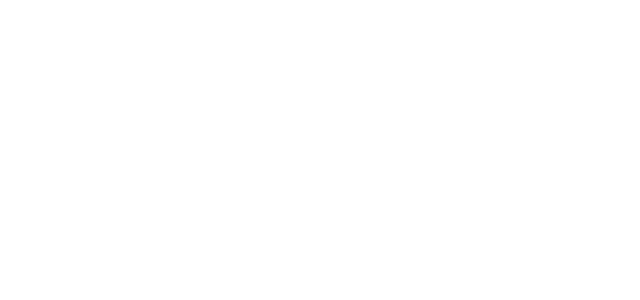
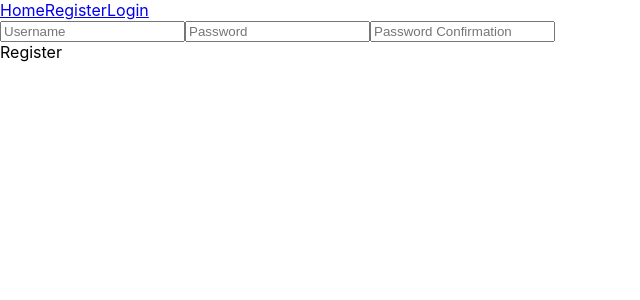
Before and after one commit to JC33340/remindersFrontend, a React (Create React App) app in the folder reminders-frontend/: page /register in a window 1280 px wide. Before the commit this address had no page. Shown: the top 300 px of the page, without its empty margins (0-640 px from the left). Built offline with nearby package versions, Linux system fonts and the light colour scheme.

Commit message:
finished create user and login funcitonality

```diff
--- a/reminders-frontend/src/App.tsx
+++ b/reminders-frontend/src/App.tsx
@@ -7,9 +7,9 @@ import LoginPage from './pages/LoginPage';
 import PrivateRoute from './utils/PrivateRoute';
 import Header from './components/Header';
 import { AuthProvider } from './context/AuthContext';
+import CreateUser from './pages/CreateUser';
 
 function App() {
-  //http://127.0.0.1:8000/backend/
   return (
     <Router>
         <Routes>
@@ -19,6 +19,7 @@ function App() {
                   <Route path="/" element={<HomePage/>} />
                 </Route>
                 <Route path="/login" element={<LoginPage/>}/>
+                <Route path='/register' element ={<CreateUser />} />
               </Route>
             </Route>
         </Routes>
--- a/reminders-frontend/src/components/Header.tsx
+++ b/reminders-frontend/src/components/Header.tsx
@@ -11,6 +11,8 @@ export default function Header(){
         <header>
             <Link to='/'>Home</Link>
             {user && <div onClick={logoutUser}>Logout</div>}
+            <Link to='/register'>Register</Link>
+            <Link to ='/login'>Login</Link>
         </header>
         <Outlet />
         </>
--- a/reminders-frontend/src/context/AuthContext.tsx
+++ b/reminders-frontend/src/context/AuthContext.tsx
@@ -13,6 +13,7 @@ export function AuthProvider(){
     const [message,setMessage] = useState<string>("")
     let [loading, setLoading] = useState(true)
     const navigate = useNavigate()
+    const api = 'http://127.0.0.1:8000/backend/'
 
     let loginUser = async (e:any) => {
         e.preventDefault()
@@ -71,7 +72,8 @@ export function AuthProvider(){
         authTokens: authTokens,
         loginUser: loginUser,
         logoutUser: logoutUser,
-        message: message
+        message: message,
+        api:api
     }
 
     return(
--- /dev/null
+++ b/reminders-frontend/src/pages/CreateUser.tsx
@@ -0,0 +1,63 @@
+import React from "react";
+import AuthContext from "../context/AuthContext";
+import { Link, useNavigate } from "react-router-dom";
+
+export default function CreateUser(){
+
+    interface userData {[username:string]:string,password:string,passwordConfirmation:string}
+
+    const [userData,setUserData] = React.useState<userData>({username:'',password:'',passwordConfirmation:''})
+    const [error,setError] = React.useState<string>('')
+    const {api} = React.useContext(AuthContext)
+    const navigate =useNavigate()
+
+    function handlechange(event:React.FormEvent<HTMLInputElement>){
+        const value = event.currentTarget.value
+        const name = event.currentTarget.name
+        setUserData(prev=>{
+            return{
+                ...prev,
+                [name]:value
+            }
+        })
+    }
+
+    async function formSubmit(){
+
+        for (var key in userData){
+            if (userData[key] === ''){
+                setError('Please fill all fields')
+                return
+            }
+        }
+        if (userData.password !== userData.passwordConfirmation){
+            setError('Passwords do not match')
+            return
+        } else {
+            const response = await fetch(api + 'create_user/',{
+                method:"POST",
+                body:JSON.stringify({username:userData.username,password:userData.password,passwordConfirmation:userData.password})
+            })
+            const data = await response.json()
+            if (response.status === 400){
+                return setError(data)
+            } else if (response.status === 200){
+                return navigate('/login')
+            } else{
+                return setError('Server error')
+            }
+        }
+    }
+
+    console.log(userData)
+    return(
+        <div>
+            <input placeholder="Username" name='username' onChange={handlechange}/>
+            <input placeholder="Password" name = 'password' onChange={handlechange} type="password"/>
+            <input placeholder="Password Confirmation" name="passwordConfirmation" onChange={handlechange} type="password"/>
+            <div onClick={formSubmit}>Register</div>
+            <div>{error}</div>
+
+        </div>
+    )
+}
```
